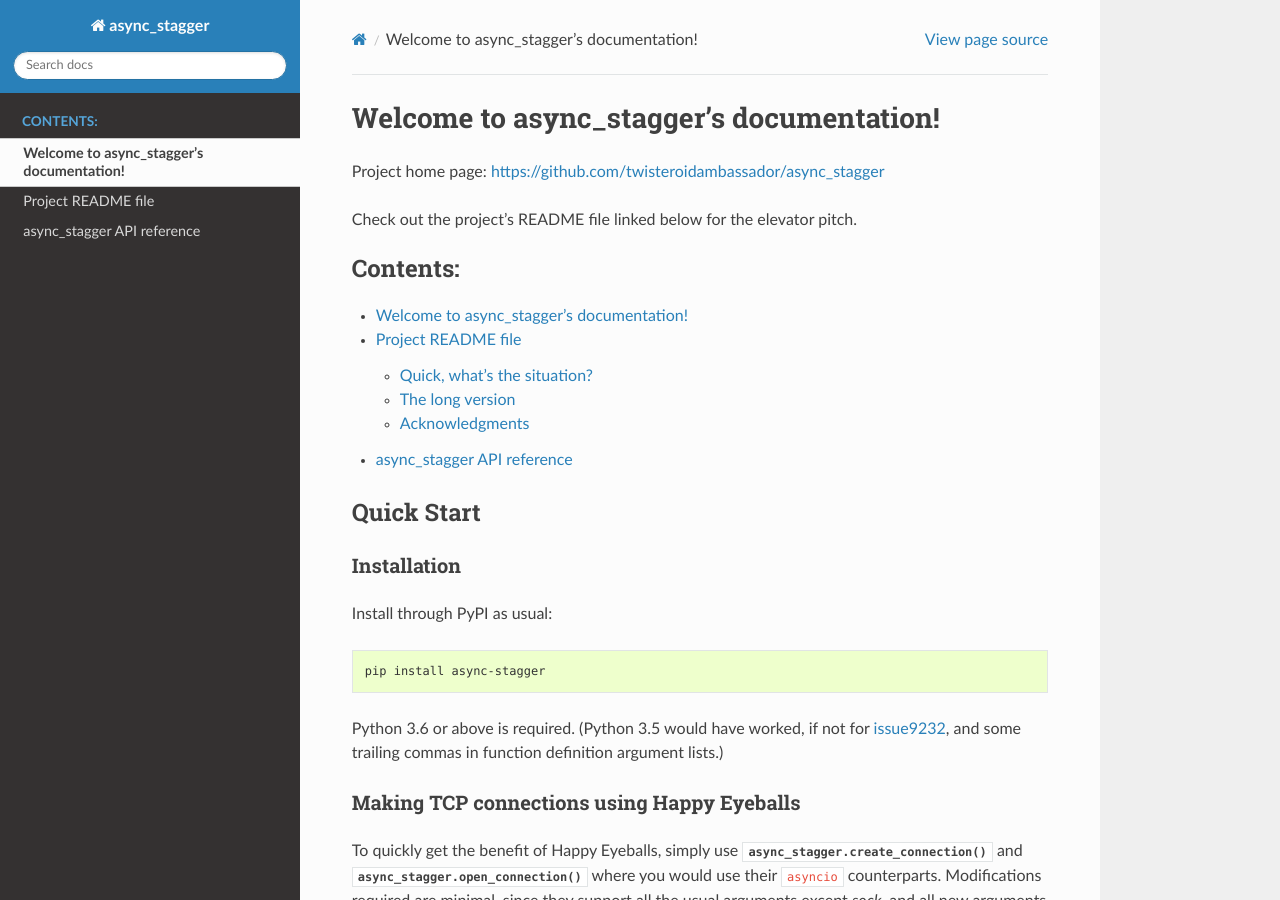
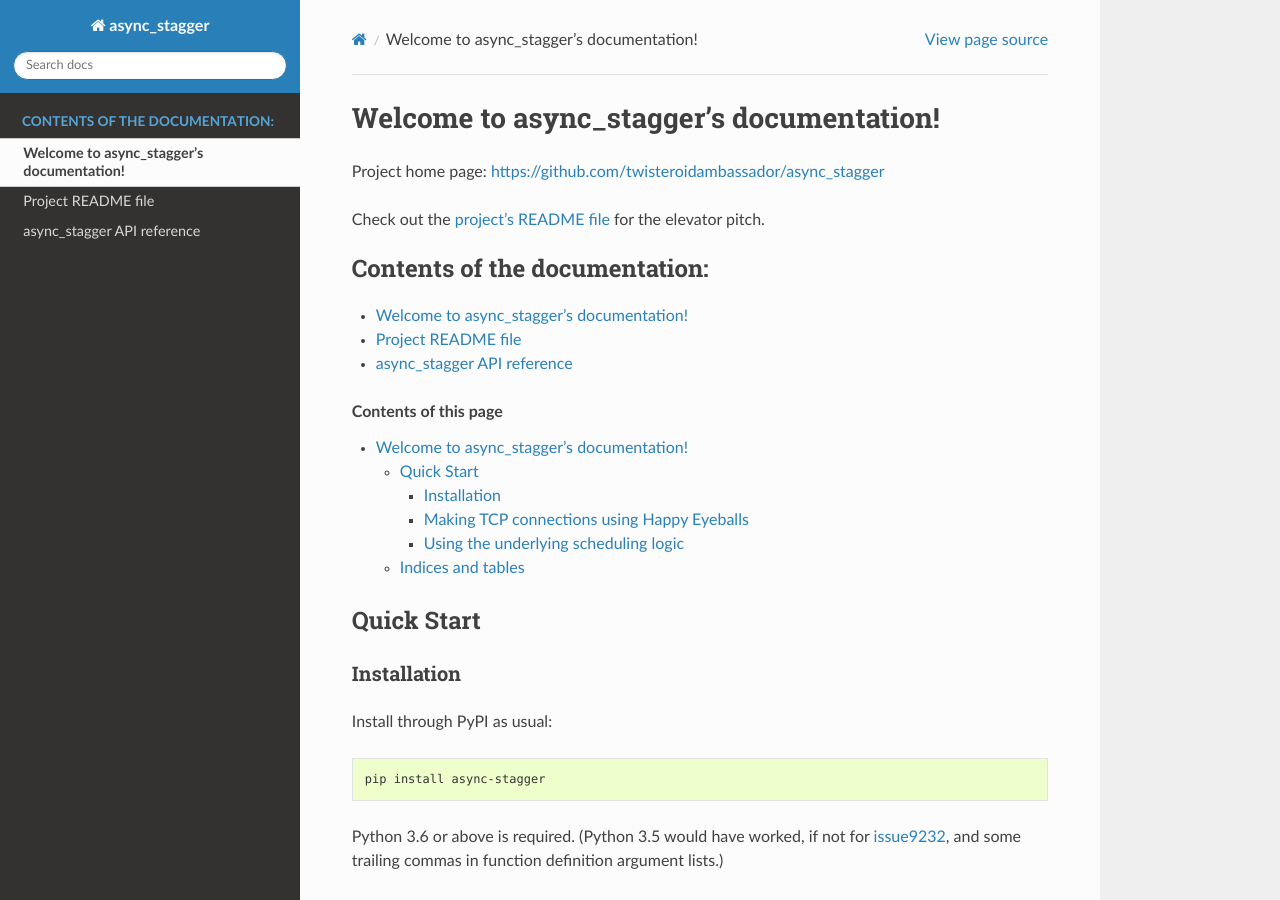
Before and after one commit to twisteroidambassador/async_stagger, a Sphinx documentation site: the page built from docs/index.rst, in a window 1280 px wide and 900 px high. Built offline with Sphinx 7.4.7 and the Read the Docs theme 2.0.0, drawn with Linux system fonts in a browser that asks for light colours.

Commit message:
Update documentation.

```diff
--- a/docs/index.rst
+++ b/docs/index.rst
@@ -8,15 +8,18 @@
 
 Project home page: https://github.com/twisteroidambassador/async_stagger
 
-Check out the project's README file linked below for the elevator pitch.
+Check out the :doc:`project's README file<readme_link>` for the elevator pitch.
 
 .. toctree::
-   :maxdepth: 2
-   :caption: Contents:
+   :maxdepth: 1
+   :caption: Contents of the documentation:
 
    self
    Project README file<readme_link>
    reference
+
+
+.. contents:: Contents of this page
 
 
 Quick Start
```
